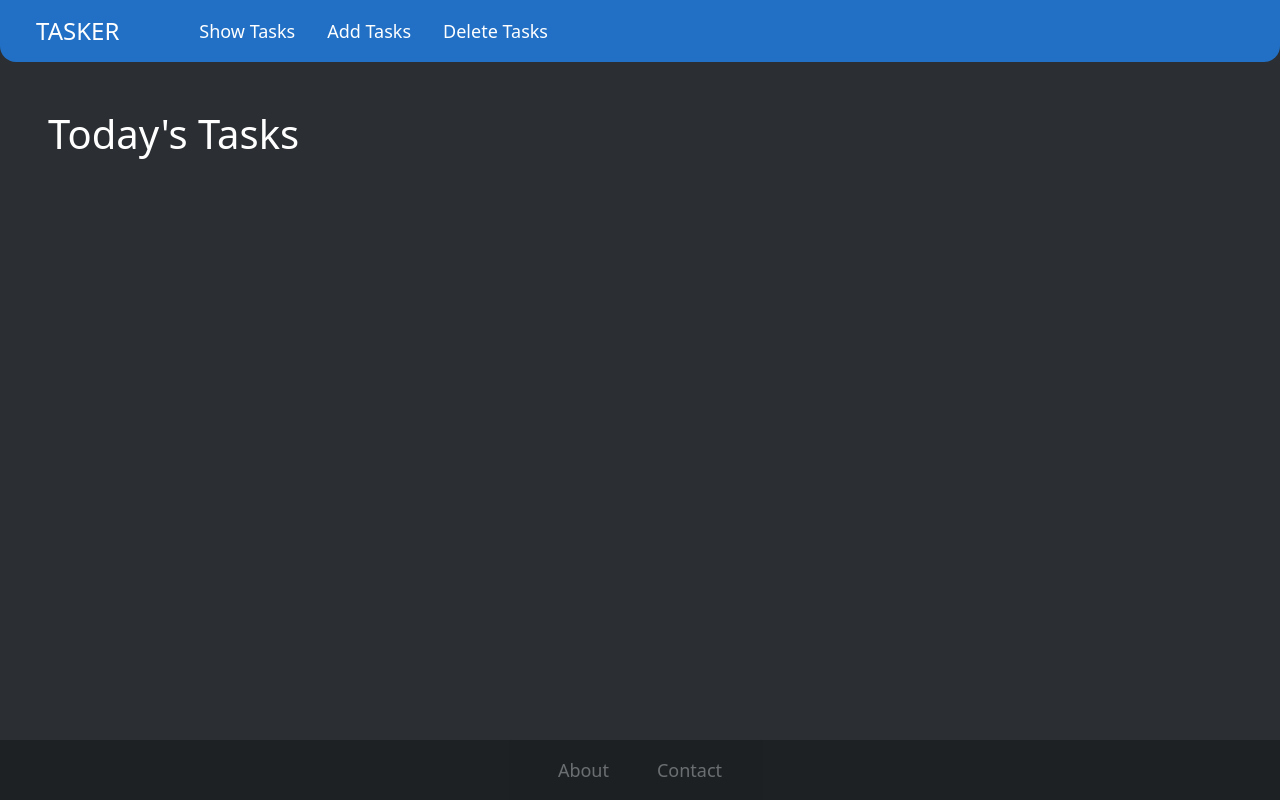
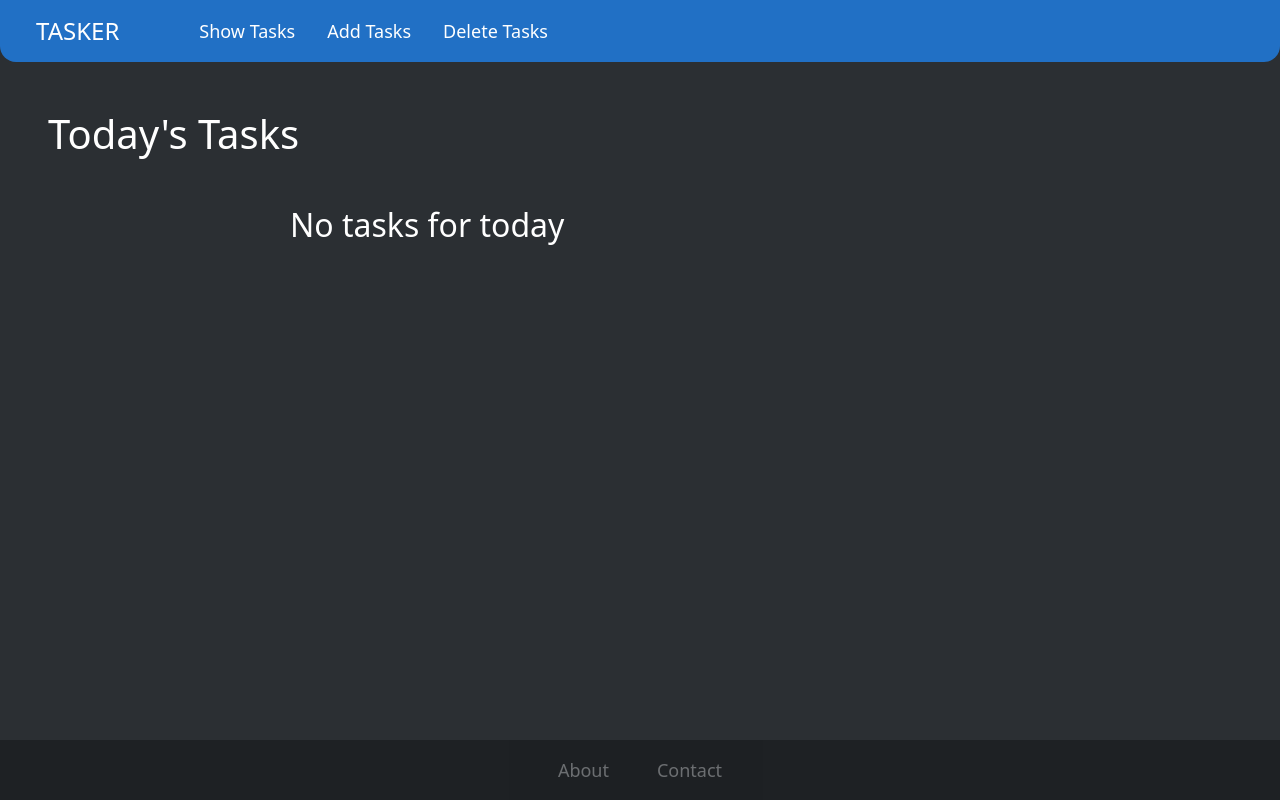
Before and after one commit to ionutprodea/tasker, a React (Vite) app: page / in a window 1280 px wide. Built offline with nearby package versions, Linux system fonts and the light colour scheme.

Commit message:
Added no task message if there are not tasks to show

```diff
--- a/src/components/Home.tsx
+++ b/src/components/Home.tsx
@@ -27,6 +27,7 @@ const Home = () => {
     );
     setTasks(toggledTasks);
   };
+  const noTasks = tasks.filter((task) => task.date === CurrentDate());
   return (
     <>
       <div className="app-container d-flex flex-column justify-content-between">
@@ -35,6 +36,11 @@ const Home = () => {
           <h1 className="m-5">Today's Tasks</h1>
           <div className="m-5 centered-container">
             <ul className="list-group">
+              {noTasks.length === 0 && (
+                <div className="d-flex justify-content-start align-items-center">
+                  <h2>No tasks for today</h2>
+                </div>
+              )}
               {tasks.map(
                 (task, index) =>
                   task.date == CurrentDate() && (
```
